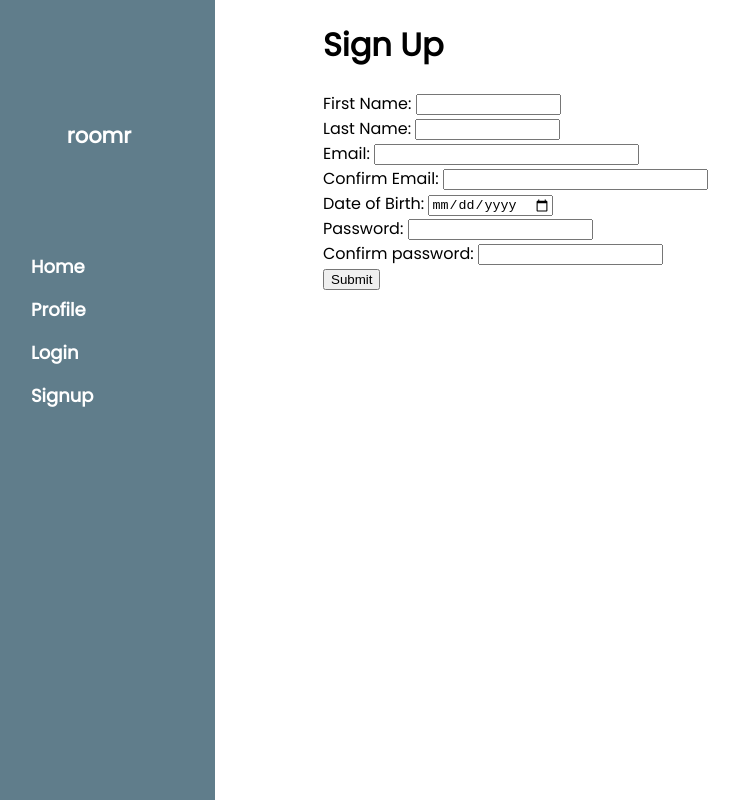
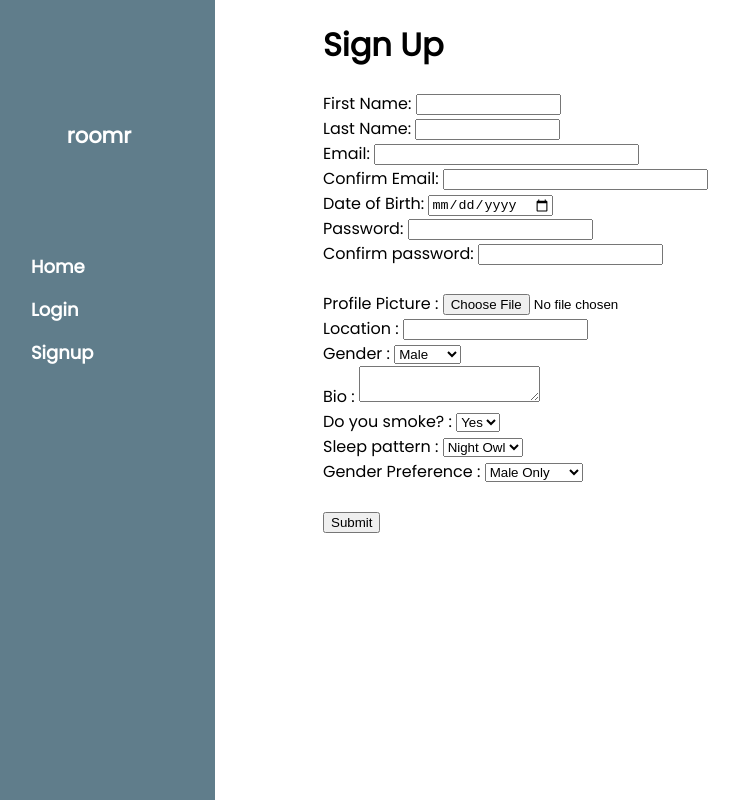
Before and after one commit to wenrqme/roomr, a Flask app: page /signup in a window 1280 px wide. Shown: the whole page, without its empty margins (17-756 px from the left). Run offline with Flask 2, Linux system fonts and the light colour scheme.

Commit message:
Added Profile preferences to singup
Co-authored-by: Melissa Wen <36114283+wenrqme@users.noreply.github.com>
Co-authored-by: pchoubey00 <pchoubey@u.rochester.edu>
Co-authored-by: btoops <btoops@u.rochester.edu>
Co-authored-by: cmaccorm <cmaccorm@u.rochester.edu>

```diff
--- a/server.py
+++ b/server.py
@@ -6,12 +6,12 @@ from datetime import datetime
 import base64
 # import bcrypt
 from hashlib import sha512
-from werkzeug import generate_password_hash, check_password_hash
+from werkzeug.security import generate_password_hash, check_password_hash
 # from cryptography.fernet import Ferne
 from flask_wtf import FlaskForm
 from wtforms import StringField, SubmitField, DateField, PasswordField, BooleanField, FileField, TextAreaField, SelectField
 from wtforms.validators import DataRequired, Email, ValidationError, EqualTo
-from flask_login import LoginManager, login_user, UserMixin, login_required, logout_user
+from flask_login import LoginManager, login_user, UserMixin, login_required, logout_user, current_user
 import ssl
 import smtplib
 from email.mime.text import MIMEText
@@ -55,6 +55,12 @@ class User(UserMixin, db.Model):
     password_hash = db.Column(db.String(128), nullable=False)
     confirmed = db.Column(db.Boolean(), default=False)
 
+    location = db.Column(db.String(32), index=True, nullable=False)
+    gender = db.Column(db.String(6), index=True, nullable=False)
+    bio = db.Column(db.String(500), index=True, nullable=True)
+    smoker = db.Column(db.String(3), index=True, nullable=False)
+    sleep = db.Column(db.String(5), index=True, nullable=False)
+    genderPreferences = db.Column(db.String(3), index=True, nullable=False)
 
     @property
     def password(self):
@@ -70,6 +76,8 @@ class User(UserMixin, db.Model):
     def generate_confirmation_token(self, expiration=3600):
         s = Serializer(app.config["Secret_Key"], expiration)
         return s.dumps({"confirm": self.id}).decode("utf-8")
+
+
 
 db.create_all()
 
@@ -94,6 +102,15 @@ class SignupForm(FlaskForm):
     dob = DateField("Date of Birth", validators=[DataRequired()])
     password = PasswordField("Password", validators=[DataRequired(), EqualTo('password2', message='Passwords must match.')])
     password2 = PasswordField('Confirm password', validators=[DataRequired()])
+
+    profilePicture = FileField("Profile Picture")
+    location = StringField("Location", validators=[DataRequired()])
+    gender = SelectField("Gender", choices=[('male', 'Male'), ('female', 'Female'), ('other', 'Other')], validators=[DataRequired()])
+    bio = TextAreaField("Bio", validators=[DataRequired()])
+    smoker = SelectField("Do you smoke?", choices=[('yes', 'Yes'), ('no', 'No')], validators=[DataRequired()])
+    sleepPattern = SelectField("Sleep pattern", choices=[('late', 'Night Owl'), ('early', 'Early Bird')], validators=[DataRequired()])
+    genderPreferences = SelectField("Gender Preference", choices=[('mo', 'Male Only'), ('fo', 'Female Only'), ('any', 'Any')], validators=[DataRequired()])
+
     submit = SubmitField("Submit")
     def validate_email(self, email):
         user = User.query.filter_by(email=email.data).first()
@@ -109,8 +126,30 @@ class ProfileForm(FlaskForm):
     sleepPattern = SelectField("Sleep pattern", choices=[('late', 'Night Owl'), ('early', 'Early Bird')], validators=[DataRequired()])
 
     genderPreferences = SelectField("Gender Preference", choices=[('mo', 'Male Only'), ('fo', 'Female Only'), ('any', 'Any')], validators=[DataRequired()])
+    submit = SubmitField("Submit")
 
-
+@app.route("/user/edit", methods=["GET","POST"])
+@login_required
+def editProfile():
+    profilePicture, location, gender, bio, smoker, sleepPattern, genderPreferences = None, None, None, None, None, None, None
+    form = ProfileForm()
+    user = current_user
+    if form.validate_on_submit:
+        user.profilePicture = form.profilePicture.data
+        user.location = form.location.data
+        user.gender = form.gender.data
+        user.bio = form.bio.data
+        user.smoker = form.smoker.data
+        user.sleepPattern = form.sleepPattern.data
+        user.genderPreferences = form.genderPreferences.data
+        db.session.add(user)
+        db.session.commit()
+        print("form validated and submitted!")
+        return render_template('user.html', user=user)
+    elif request.method=="POST":
+        print("not validated")
+        flash('Some information is incorrect')
+    return render_template("edit_profile.html", form=form)
 
 @app.route('/', methods=["GET"])
 def home():
@@ -150,7 +189,18 @@ def signup():
         email = form.email.data
         dob = form.dob.data
         userPassword = form.password.data
-        user = User(email= email, fname= fname, lname=lname, dob= dob, password=userPassword)
+
+        profilePicture = form.profilePicture.data
+        location = form.location.data
+        gender = form.gender.data
+        bio = form.bio.data
+        smoker = form.smoker.data
+        sleepPattern = form.sleepPattern.data
+        genderPreferences = form.genderPreferences.data
+
+        user = User(email= email, fname= fname, lname=lname, dob= dob, password=userPassword, \
+            location=location, gender=gender, \
+            bio = bio, smoker=smoker, sleep=sleepPattern, genderPreferences = genderPreferences)
         db.session.add(user)
         db.session.commit()
         print("form validated and submitted!")
@@ -159,6 +209,12 @@ def signup():
         print("not validated")
         flash('Some information is incorrect')
     return render_template("signup.html", form=form)
+
+
+"""
+email authentication
+"""
+# subject = "roomr Account Confirmation"
 
 
 @app.route("/user", methods=["GET"])
@@ -178,11 +234,7 @@ def confirm(token):
         flash("Your confirmation link is invalid or has expired")
     return redirect(url_for("home"))
 
-@app.route("/user/edit")
-@login_required
-def editProfile():
-    form = ProfileForm()
-    return render_template("edit_profile.html", form=form)
+
 
 """
 email authentication
@@ -210,5 +262,6 @@ email authentication
 #     s.sendmail(sender, recipient, msg.as_string())
 
 
-if __name__ == "__main__":
-    app.run()
+if __name__ == '__main__':
+    # app.run()
+    app.run(host='127.0.0.1', port=8080, debug=True)
--- a/templates/login.html
+++ b/templates/login.html
@@ -13,8 +13,8 @@
             </div>
             <div id="barlinks">
                     <a href="{{url_for('home')}}" id="baritem">Home</a>
-                    <a href="{{url_for('user')}}" id="baritem" >Profile</a>
                     {% if current_user.is_authenticated %}
+                        <a href="{{url_for('user')}}" id="baritem" >Profile</a>
                         <a href="{{url_for('editProfile')}}" id="baritem" >Edit Profile</a>
                         <a href="{{url_for('logout')}}" id="baritem" >Logout</a>
                     {% else %}
--- a/templates/signup.html
+++ b/templates/signup.html
@@ -13,8 +13,8 @@
             </div>
             <div id="barlinks">
                     <a href="{{url_for('home')}}" id="baritem">Home</a>
-                    <a href="{{url_for('user')}}" id="baritem" >Profile</a>
                     {% if current_user.is_authenticated %}
+                        <a href="{{url_for('user')}}" id="baritem" >Profile</a>
                         <a href="{{url_for('editProfile')}}" id="baritem" >Edit Profile</a>
                         <a href="{{url_for('logout')}}" id="baritem" >Logout</a>
                     {% else %}
@@ -50,6 +50,16 @@
                     <span class = "error">{{ error}}</span>
                 {% endfor %}
                 <br>
+                <br>
+                {{ form.profilePicture.label }} : {{ form.profilePicture() }} <br>
+                {{ form.location.label }} : {{ form.location() }} <br>
+                {{ form.gender.label }} : {{ form.gender() }} <br>
+                {{ form.bio.label }} : {{ form.bio() }} <br>
+                {{ form.smoker.label }} : {{ form.smoker() }} <br>
+                {{ form.sleepPattern.label }} : {{ form.sleepPattern() }} <br>
+                {{ form.genderPreferences.label }} : {{ form.genderPreferences() }} <br>
+                <br>
+
                 {{ form.submit() }}
             </form>
         </div>
--- a/templates/signupresp.html
+++ b/templates/signupresp.html
@@ -13,8 +13,8 @@
             </div>
             <div id="barlinks">
                     <a href="{{url_for('home')}}" id="baritem">Home</a>
-                    <a href="{{url_for('user')}}" id="baritem" >Profile</a>
                     {% if current_user.is_authenticated %}
+                        <a href="{{url_for('user')}}" id="baritem" >Profile</a>
                         <a href="{{url_for('editProfile')}}" id="baritem" >Edit Profile</a>
                         <a href="{{url_for('logout')}}" id="baritem" >Logout</a>
                     {% else %}
--- a/templates/user.html
+++ b/templates/user.html
@@ -7,6 +7,7 @@
 
     </head>
     <body>
+        <!-- Sidebar content -->
         <nav id="sidebar"><br>
             <div id="headercontainer">
                 <h3 id="bartitle"><b>roomr</b></h3>
@@ -31,6 +32,9 @@
             <p>hiHi {{ current_user.fname }} {{ current_user.lname }}!</p>
             <p> Email address: {{ current_user.email }}</p>
             <p>Date of Birth: {{ current_user.dob }}</p>
+            <div>
+                <!-- <img src= "{{ current_user.profilepicture }}" alt = "Profile picture"> -->
+            </div>
             {% endif %}
 
             <p>hiHi</p>
```
Also changed, not shown: templates/edit_profile.html (+8 -2 lines), templates/home.html (+9 -9 lines), library.db, templates/profile.html (deleted).
